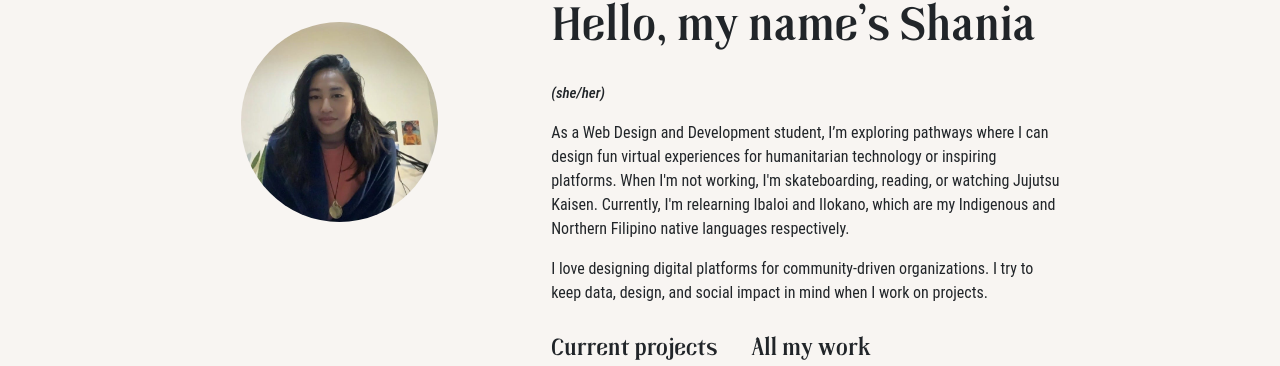
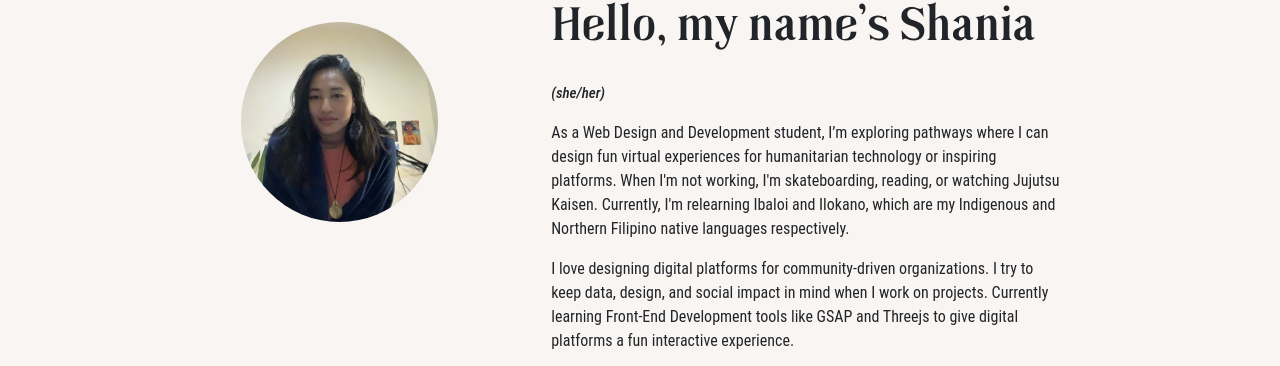
Before and after one commit to Ulam22/folio, a website: page index.html in a window 1280 px wide. Shown: the part 3803-4169 px from the top of the page. Drawn offline with nearby package versions, Linux system fonts and the light colour scheme.

Commit message:
added to about section

```diff
--- a/index.html
+++ b/index.html
@@ -229,7 +229,8 @@
             <h3 class="desktop-blurb">Hello, my name’s Shania <span>(she/her)</span></h3>
             <h4 class="mobile-blurb">Hello, I'm Shania! <span>(she/her)</span></h4>
             <p>As a Web Design and Development student, I’m exploring pathways where I can design fun virtual experiences for humanitarian technology or inspiring platforms. When I'm not working, I'm skateboarding, reading, or watching Jujutsu Kaisen. Currently, I'm relearning Ibaloi and Ilokano, which are my Indigenous and Northern Filipino native languages respectively. </p>
-<p>I love designing digital platforms for community-driven organizations. I try to keep data, design, and social impact in mind when I work on projects. </p>
+<p>I love designing digital platforms for community-driven organizations. I try to keep data, design, and social impact in mind when I work on projects. Currently learning Front-End Development tools like GSAP and Threejs to give digital platforms a fun interactive experience.
+</p>
             <div class="wrap">
               <div class="block"><h4>Current projects</h4>
             <ul>
```
